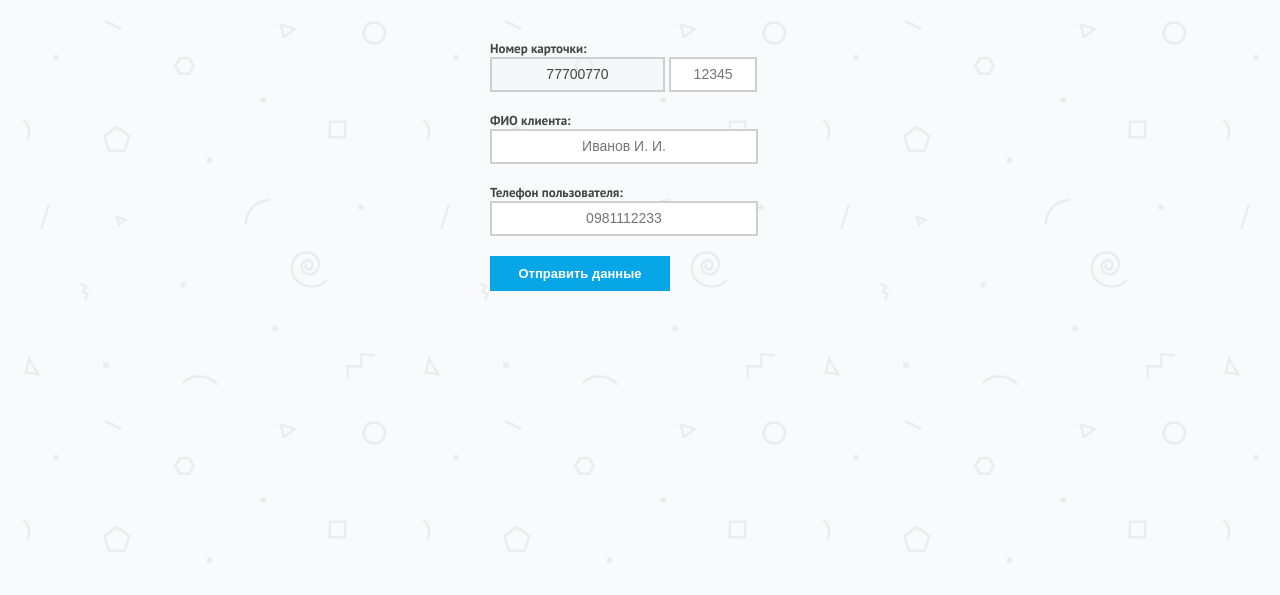
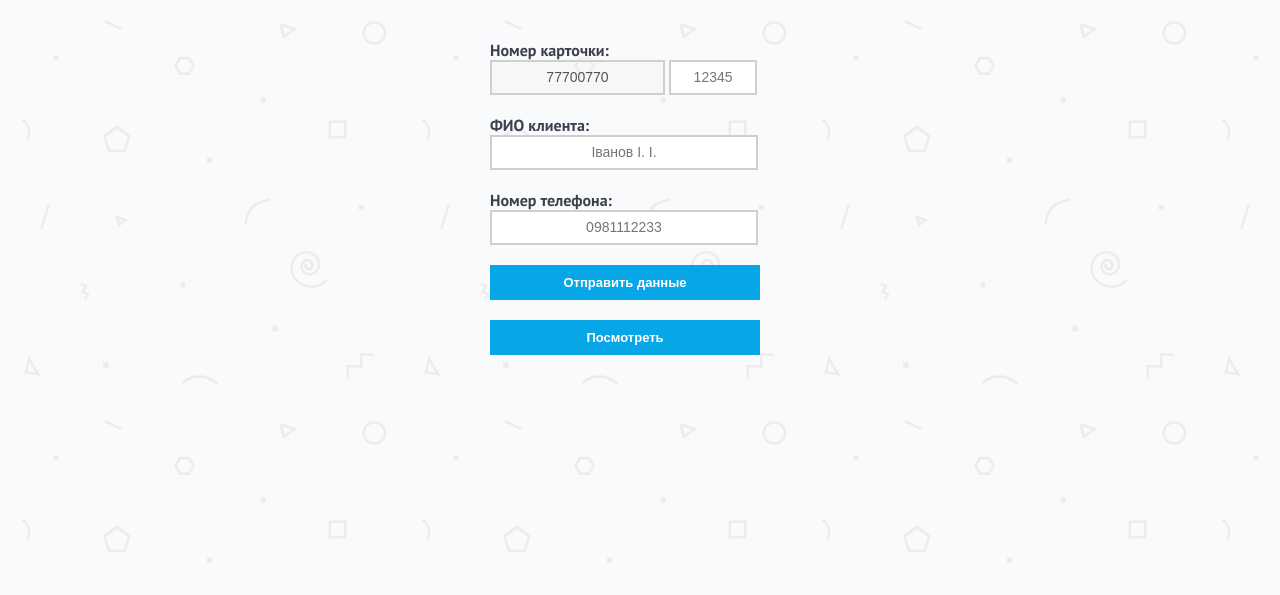
Before and after one commit to borodat/cards, a PHP site: page / in a window 1280 px wide. Shown: the top 595 px of the page. Run offline with PHP 8.4, Linux system fonts and the light colour scheme.

Commit message:
commit
xz

```diff
--- a/index.php
+++ b/index.php
@@ -8,19 +8,20 @@
 </head>
 <body>
     <div class="form_box">
-        <form action="index.php" method="post" class="rf">
+        <form action="index.php" method="post">
 
             <label for="card_id">Номер карточки:</label>
             <input type="text" class="card_default"  value="77700770" disabled>
             <input type="text" class="rfield card_id" name="card_id"  placeholder="12345" maxlength="5" pattern="[0-9]{5}" required/>
 
             <label for="persona">ФИО клиента:</label>
-            <input type="text" class="rfield" name="name" placeholder="Иванов И. И." pattern="^[А-Яа-яІіЇї\s\.]+$" required/>
+            <input type="text" class="rfield" name="name" placeholder="Іванов І. І." pattern="^[А-Яа-яІіЇї\s\.]+$" maxlength="50" required/>
 
-            <label for="user_phone">Телефон пользователя:</label>
-            <input type="tel" class="rfield" name="phone" placeholder="0981112233" required/>
+            <label for="user_phone">Номер телефона:</label>
+            <input type="tel" class="rfield" name="phone" placeholder="0981112233" required maxlength="13" pattern="[0-9]{10,13}"/>
 
             <input type="submit" class="btn_submit" name="submit" value="Отправить данные" />
+            <a href="card.html" class="btn_submit">Посмотреть</a>
 
         </form>
     </div>
@@ -29,10 +30,21 @@
     $errors = array();
 
     if(isset($_POST['submit'])){
-        $card_id = isset($_POST['card_id']) ? $_POST['card_id'] : null;
-        $name = isset($_POST['name']) ? $_POST['name'] : null;
-        $phone = isset($_POST['phone']) ? $_POST['phone'] : null;
+        $card_id = isset($_POST['card_id']) ? (int)strip_tags($_POST['card_id']) : null;
+        $name = isset($_POST['name']) ? trim(strip_tags($_POST['name'])) : null;
+        $phone = isset($_POST['phone']) ? trim(strip_tags($_POST['phone'])) : null;
+
+
+        $text = "77700770$card_id <br>";
+        $text .= "$name <br>";
+        $text .= "$phone <br><br>";
+
+        $file = fopen ("card.html", "a+"); //открываем для перезаписи файл message.txt лежаший в одной папке с текущей страницей
+        fwrite ($file,$text); // пишем в файл
+        fclose ($file); // закрываем файл
+        header("Location: ".$_SERVER['REQUEST_URI']);
            //Check the name and make sure that it isn't a blank/empty string.
+
         if(strlen(trim($name)) === 0){
             //Blank string, add error to $errors array.
             $errors[] = "You must enter your name!";
--- a/style.css
+++ b/style.css
@@ -10,23 +10,23 @@ body {
   margin: 40px auto;
 }
 .form_box label {
-  font-size: 13px;
-  font-weight: bold;
-  color: #444444;
+  font-size: 16px;
   display: block;
 }
-.form_box input {
+.form_box input, a{
   display: inline-block;
   border: 2px solid #cfcfcf;
   font-size: 14px;
   text-align: center;
-  color: #444444;
   padding: 7px 7px 8px;
   width: 250px;
   margin-bottom: 20px;
   transition: all 0.5s;
   -webkit-transition: all 0.5s;
   -moz-transition: all 0.5s;
+}
+a {
+    text-decoration: none;
 }
 .form_box input:focus {
   outline: none;
@@ -38,9 +38,10 @@ body {
 .form_box .card_id {
     width: 70px;
 }
-.form_box .btn_submit {
+.form_box .btn_submit, a{
+  font-family: Arial, sans-serif;
   border: none;
-  width: 180px;
+  width: 270px;
   text-align: center;
   background: #07a6e6;
   font-size: 13px;
@@ -48,7 +49,7 @@ body {
   color: #ffffff;
   cursor: pointer;
   height: 35px;
-  line-height: 28px;
+  line-height: 35px;
   padding: 0;
 }
 .form_box .btn_submit:hover {
```
Also changed, not shown: card.html (added, +9 -0 lines), cards.php (deleted, +0 -58 lines), test.php (deleted, +0 -47 lines).
